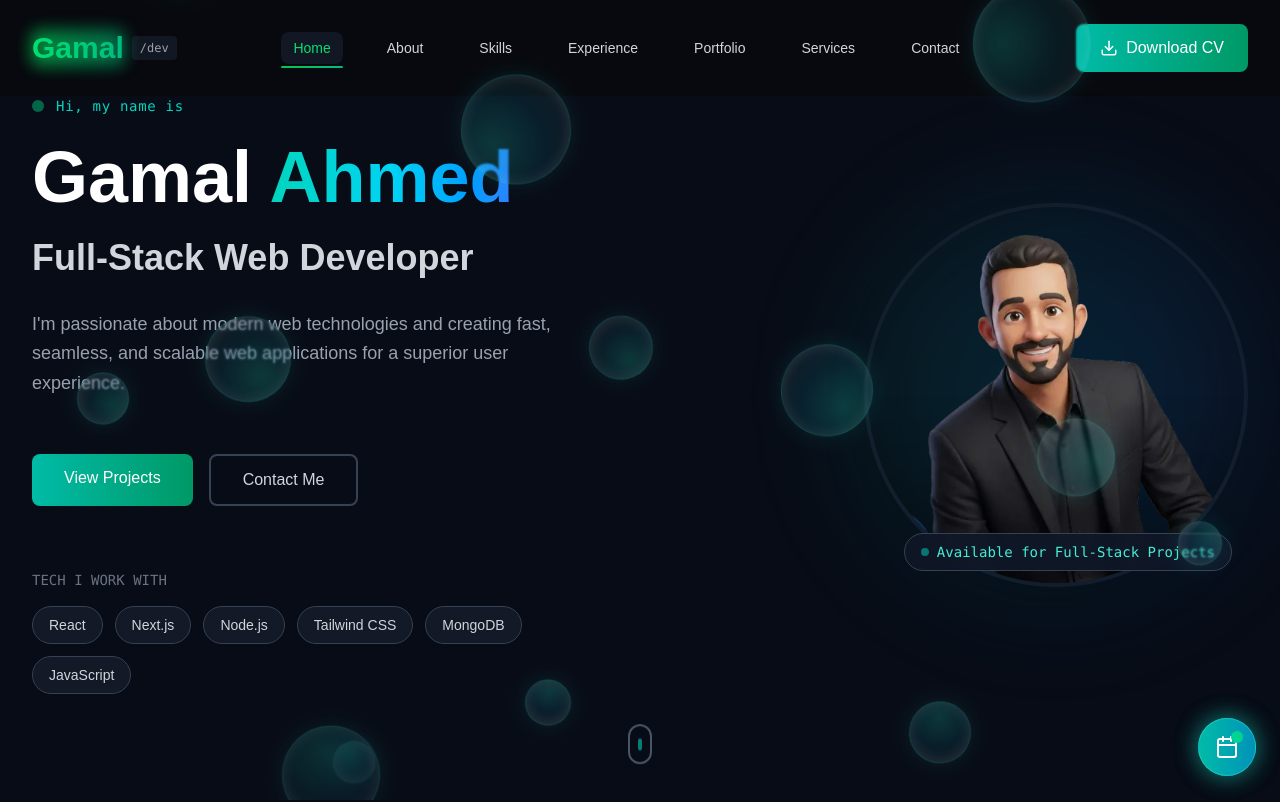
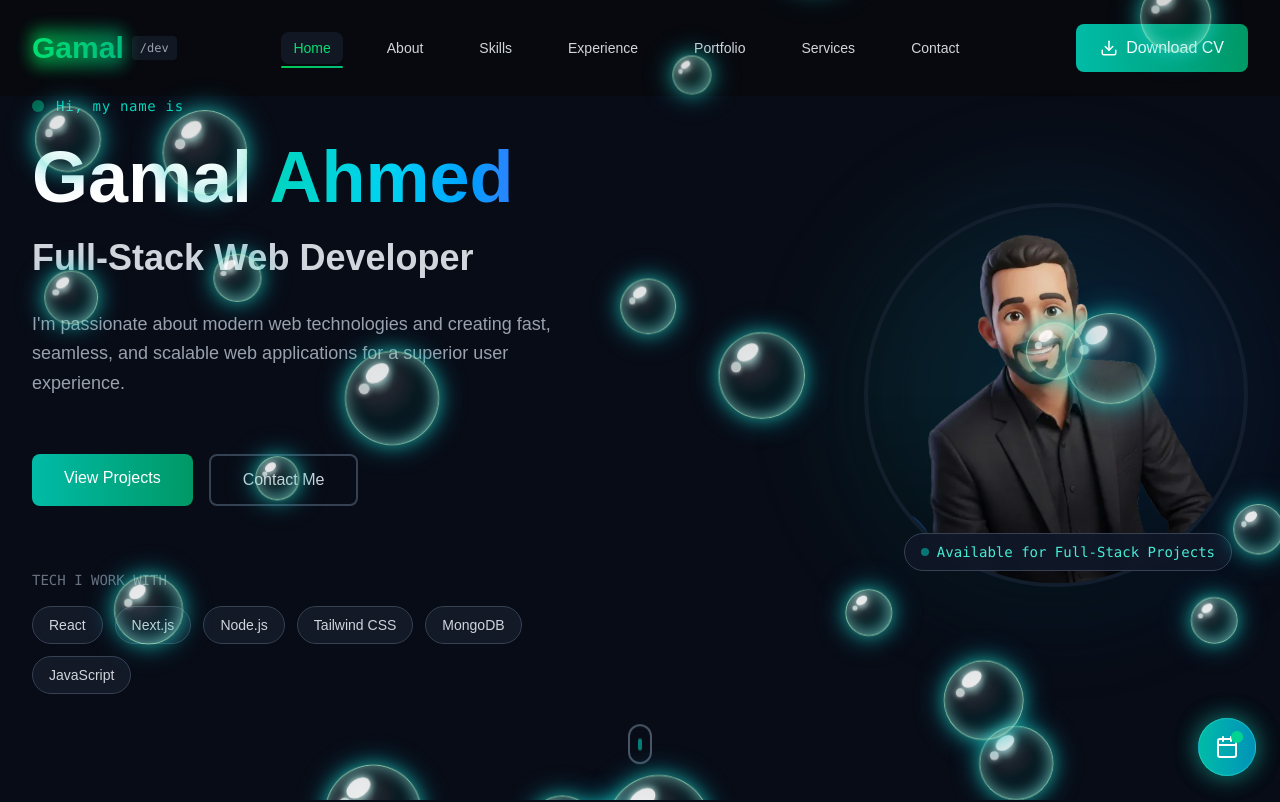
Before and after one commit to ga5e8je99/gamal, a Next.js app: page / in a window 1280 px wide. Shown: the top 802 px of the page. Built offline with nearby package versions, Linux system fonts and the light colour scheme.

Commit message:
feat: make glowing 3D glass bubbles clearly visible with luminous neon edges and specular highlights

```diff
--- a/app/globals.css
+++ b/app/globals.css
@@ -160,17 +160,27 @@ body {
 }
 @keyframes floatBubble {
   0% {
-    transform: translateY(0) rotate(0deg);
+    transform: translateY(0) translateX(0) scale(0.95);
     opacity: 0;
   }
-  12% {
+  6% {
+    opacity: 0.95;
+  }
+  25% {
+    transform: translateY(-28vh) translateX(14px) scale(1.02);
+  }
+  50% {
+    transform: translateY(-58vh) translateX(-14px) scale(0.98);
+  }
+  75% {
+    transform: translateY(-88vh) translateX(10px) scale(1.03);
+    opacity: 0.92;
+  }
+  92% {
     opacity: 0.85;
   }
-  88% {
-    opacity: 0.8;
-  }
   100% {
-    transform: translateY(-118vh) rotate(360deg);
+    transform: translateY(-118vh) translateX(-6px) scale(1);
     opacity: 0;
   }
 }
@@ -183,7 +193,7 @@ body {
   margin: 0;
   padding: 0;
   overflow: hidden;
-  z-index: 15;
+  z-index: 25;
   pointer-events: none;
   background: transparent;
 }
@@ -193,142 +203,264 @@ body {
   display: block;
   list-style: none;
   border-radius: 50% !important;
-  background: radial-gradient(circle at 32% 32%, rgba(20, 184, 166, 0.3), rgba(6, 182, 212, 0.12) 50%, rgba(255, 255, 255, 0.05) 100%);
-  border: 1px solid rgba(45, 212, 191, 0.25);
-  box-shadow: 0 0 20px rgba(20, 184, 166, 0.15), inset 0 0 14px rgba(255, 255, 255, 0.15);
-  backdrop-filter: blur(1px);
-  animation: floatBubble 16s linear infinite;
+  background: radial-gradient(
+    circle at 35% 30%,
+    rgba(255, 255, 255, 0.5) 0%,
+    rgba(255, 255, 255, 0.12) 18%,
+    rgba(45, 212, 191, 0.08) 45%,
+    rgba(6, 182, 212, 0.05) 70%,
+    rgba(45, 212, 191, 0.3) 100%
+  );
+  border: 1.5px solid rgba(167, 243, 208, 0.85);
+  box-shadow:
+    0 0 18px rgba(45, 212, 191, 0.7),
+    0 0 35px rgba(6, 182, 212, 0.45),
+    inset 0 0 15px rgba(255, 255, 255, 0.35),
+    inset -3px -3px 18px rgba(45, 212, 191, 0.5);
+  animation: floatBubble 16s ease-in-out infinite;
   will-change: transform, opacity;
   pointer-events: none;
 }
 
+/* Bright primary specular highlight (reflection) on the upper-left */
+.background li::after {
+  content: "";
+  position: absolute;
+  top: 14%;
+  left: 20%;
+  width: 28%;
+  height: 18%;
+  border-radius: 50%;
+  background: #ffffff;
+  box-shadow: 0 0 8px #ffffff, 0 0 14px rgba(45, 212, 191, 0.8);
+  transform: rotate(-35deg);
+  opacity: 0.95;
+  pointer-events: none;
+}
+
+/* Secondary delicate reflection point for true 3D bubble depth */
+.background li::before {
+  content: "";
+  position: absolute;
+  top: 34%;
+  left: 14%;
+  width: 12%;
+  height: 12%;
+  border-radius: 50%;
+  background: #ffffff;
+  box-shadow: 0 0 6px #ffffff;
+  opacity: 0.8;
+  pointer-events: none;
+}
+
+/* 26 Luminous Floating Bubbles spread across the entire viewport with staggered continuous cycles */
 .background li:nth-child(1) {
-  left: 6%;
+  left: 4%;
+  width: 54px;
+  height: 54px;
+  bottom: -60px;
+  animation-duration: 15s;
+  animation-delay: -2s;
+}
+.background li:nth-child(2) {
+  left: 12%;
+  width: 82px;
+  height: 82px;
+  bottom: -95px;
+  animation-duration: 19s;
+  animation-delay: -7s;
+}
+.background li:nth-child(3) {
+  left: 20%;
+  width: 44px;
+  height: 44px;
+  bottom: -50px;
+  animation-duration: 13s;
+  animation-delay: -11s;
+}
+.background li:nth-child(4) {
+  left: 28%;
+  width: 96px;
+  height: 96px;
+  bottom: -110px;
+  animation-duration: 22s;
+  animation-delay: -4s;
+}
+.background li:nth-child(5) {
+  left: 36%;
+  width: 62px;
+  height: 62px;
+  bottom: -75px;
+  animation-duration: 16s;
+  animation-delay: -9s;
+}
+.background li:nth-child(6) {
+  left: 44%;
+  width: 86px;
+  height: 86px;
+  bottom: -100px;
+  animation-duration: 20s;
+  animation-delay: -14s;
+}
+.background li:nth-child(7) {
+  left: 52%;
+  width: 38px;
+  height: 38px;
+  bottom: -45px;
+  animation-duration: 12s;
+  animation-delay: -3s;
+}
+.background li:nth-child(8) {
+  left: 60%;
+  width: 104px;
+  height: 104px;
+  bottom: -120px;
+  animation-duration: 24s;
+  animation-delay: -16s;
+}
+.background li:nth-child(9) {
+  left: 68%;
   width: 52px;
   height: 52px;
+  bottom: -65px;
+  animation-duration: 15s;
+  animation-delay: -8s;
+}
+.background li:nth-child(10) {
+  left: 76%;
+  width: 76px;
+  height: 76px;
+  bottom: -85px;
+  animation-duration: 18s;
+  animation-delay: -13s;
+}
+.background li:nth-child(11) {
+  left: 84%;
+  width: 92px;
+  height: 92px;
+  bottom: -105px;
+  animation-duration: 21s;
+  animation-delay: -5s;
+}
+.background li:nth-child(12) {
+  left: 92%;
+  width: 46px;
+  height: 46px;
+  bottom: -55px;
+  animation-duration: 14s;
+  animation-delay: -10s;
+}
+.background li:nth-child(13) {
+  left: 8%;
+  width: 68px;
+  height: 68px;
+  bottom: -80px;
+  animation-duration: 17s;
+  animation-delay: -15s;
+}
+.background li:nth-child(14) {
+  left: 17%;
+  width: 48px;
+  height: 48px;
   bottom: -60px;
-  animation-duration: 15s;
-  animation-delay: 0s;
+  animation-duration: 13s;
+  animation-delay: -1s;
 }
-.background li:nth-child(2) {
-  left: 16%;
-  width: 86px;
-  height: 86px;
-  bottom: -95px;
-  animation-duration: 19s;
-  animation-delay: -3s;
+.background li:nth-child(15) {
+  left: 25%;
+  width: 100px;
+  height: 100px;
+  bottom: -115px;
+  animation-duration: 23s;
+  animation-delay: -18s;
 }
-.background li:nth-child(3) {
-  left: 26%;
+.background li:nth-child(16) {
+  left: 33%;
   width: 42px;
   height: 42px;
   bottom: -50px;
-  animation-duration: 13s;
-  animation-delay: -7s;
+  animation-duration: 14s;
+  animation-delay: -6s;
 }
-.background li:nth-child(4) {
-  left: 36%;
-  width: 110px;
-  height: 110px;
-  bottom: -120px;
-  animation-duration: 23s;
-  animation-delay: -11s;
+.background li:nth-child(17) {
+  left: 41%;
+  width: 72px;
+  height: 72px;
+  bottom: -85px;
+  animation-duration: 18s;
+  animation-delay: -12s;
 }
-.background li:nth-child(5) {
-  left: 46%;
-  width: 64px;
-  height: 64px;
-  bottom: -75px;
-  animation-duration: 17s;
-  animation-delay: -2s;
+.background li:nth-child(18) {
+  left: 49%;
+  width: 56px;
+  height: 56px;
+  bottom: -70px;
+  animation-duration: 15s;
+  animation-delay: -17s;
 }
-.background li:nth-child(6) {
-  left: 56%;
+.background li:nth-child(19) {
+  left: 57%;
   width: 88px;
   height: 88px;
   bottom: -100px;
   animation-duration: 20s;
-  animation-delay: -13s;
+  animation-delay: -4s;
 }
-.background li:nth-child(7) {
-  left: 66%;
-  width: 36px;
-  height: 36px;
-  bottom: -45px;
-  animation-duration: 12s;
-  animation-delay: -5s;
-}
-.background li:nth-child(8) {
-  left: 76%;
-  width: 118px;
-  height: 118px;
-  bottom: -130px;
-  animation-duration: 25s;
-  animation-delay: -15s;
-}
-.background li:nth-child(9) {
-  left: 86%;
-  width: 56px;
-  height: 56px;
-  bottom: -65px;
-  animation-duration: 16s;
-  animation-delay: -8s;
-}
-.background li:nth-child(10) {
-  left: 11%;
-  width: 74px;
-  height: 74px;
-  bottom: -85px;
-  animation-duration: 18s;
-  animation-delay: -10s;
-}
-.background li:nth-child(11) {
-  left: 22%;
-  width: 98px;
-  height: 98px;
-  bottom: -110px;
-  animation-duration: 21s;
-  animation-delay: -16s;
-}
-.background li:nth-child(12) {
-  left: 41%;
+.background li:nth-child(20) {
+  left: 65%;
   width: 46px;
   height: 46px;
   bottom: -55px;
-  animation-duration: 14s;
+  animation-duration: 13s;
   animation-delay: -9s;
 }
-.background li:nth-child(13) {
-  left: 61%;
-  width: 92px;
-  height: 92px;
-  bottom: -105px;
-  animation-duration: 22s;
-  animation-delay: -4s;
+.background li:nth-child(21) {
+  left: 73%;
+  width: 80px;
+  height: 80px;
+  bottom: -95px;
+  animation-duration: 19s;
+  animation-delay: -15s;
 }
-.background li:nth-child(14) {
-  left: 71%;
-  width: 62px;
-  height: 62px;
+.background li:nth-child(22) {
+  left: 81%;
+  width: 58px;
+  height: 58px;
   bottom: -70px;
+  animation-duration: 16s;
+  animation-delay: -2s;
+}
+.background li:nth-child(23) {
+  left: 89%;
+  width: 70px;
+  height: 70px;
+  bottom: -80px;
   animation-duration: 17s;
+  animation-delay: -8s;
+}
+.background li:nth-child(24) {
+  left: 96%;
+  width: 50px;
+  height: 50px;
+  bottom: -60px;
+  animation-duration: 14s;
   animation-delay: -12s;
 }
-.background li:nth-child(15) {
-  left: 81%;
-  width: 78px;
-  height: 78px;
-  bottom: -90px;
-  animation-duration: 19s;
-  animation-delay: -1s;
+.background li:nth-child(25) {
+  left: 2%;
+  width: 64px;
+  height: 64px;
+  bottom: -75px;
+  animation-duration: 16s;
+  animation-delay: -5s;
 }
-.background li:nth-child(16) {
-  left: 92%;
-  width: 44px;
-  height: 44px;
-  bottom: -50px;
-  animation-duration: 13s;
-  animation-delay: -10s;
+.background li:nth-child(26) {
+  left: 47%;
+  width: 108px;
+  height: 108px;
+  bottom: -125px;
+  animation-duration: 25s;
+  animation-delay: -20s;
 }
 
 .css-8cn20p-MuiButtonBase-root-MuiTab-root {
--- a/app/layout.js
+++ b/app/layout.js
@@ -129,6 +129,16 @@ export default function RootLayout({ children }) {
           <li></li>
           <li></li>
           <li></li>
+          <li></li>
+          <li></li>
+          <li></li>
+          <li></li>
+          <li></li>
+          <li></li>
+          <li></li>
+          <li></li>
+          <li></li>
+          <li></li>
         </ul>
         {children}
       </body>
```
